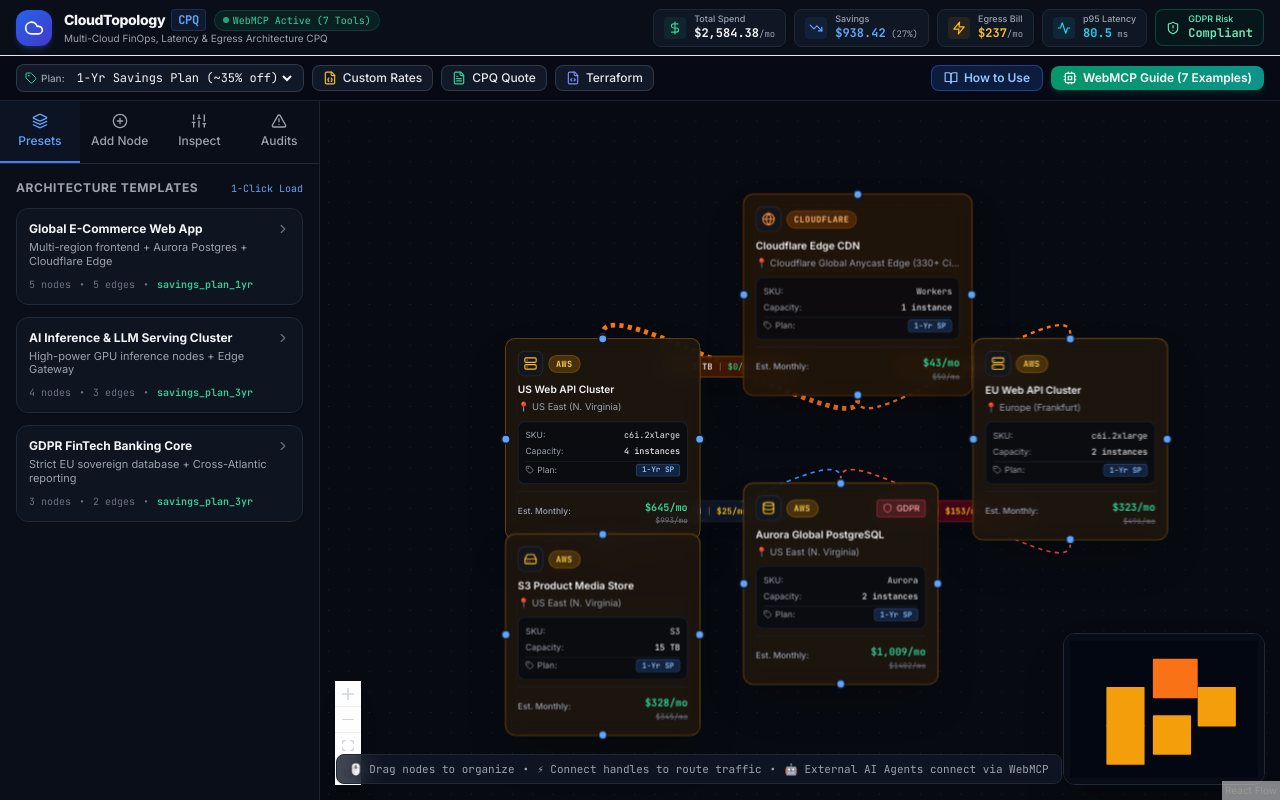
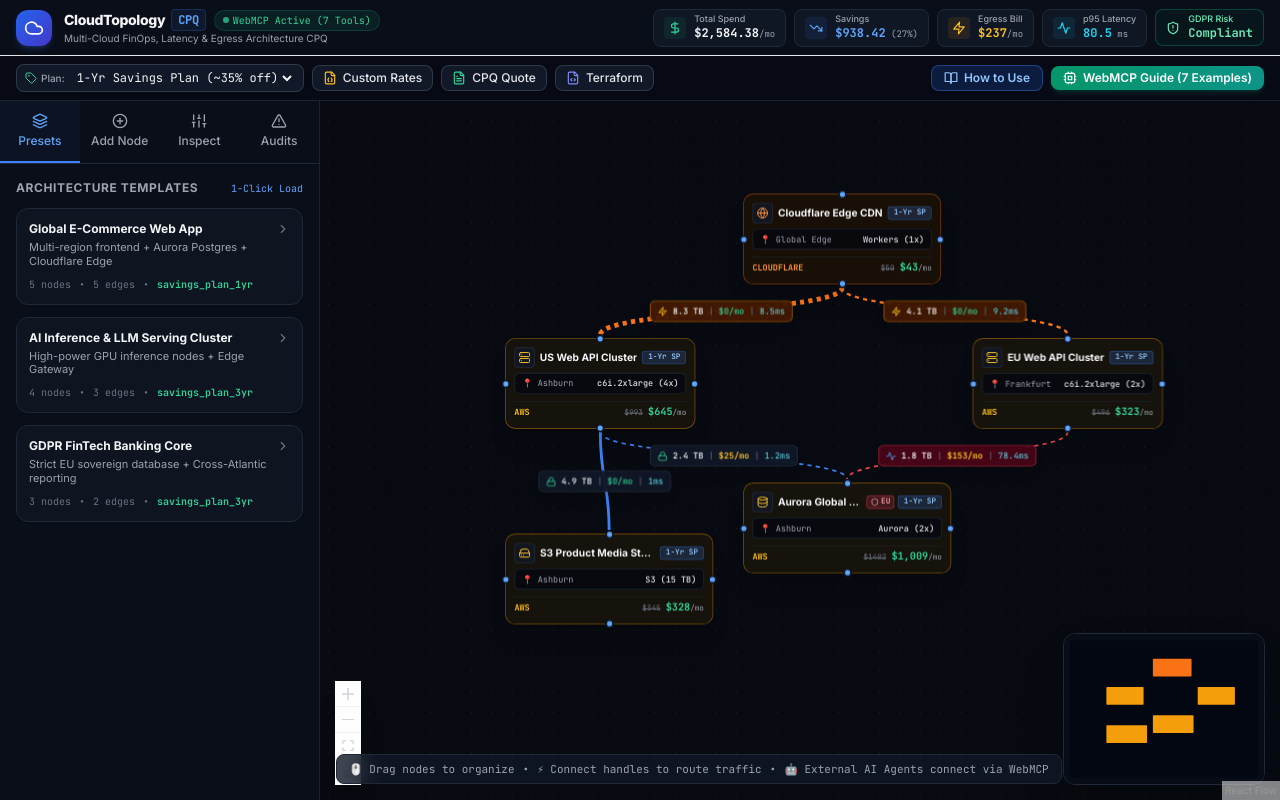
Before and after one commit to sachinm207/cloudtopology-cpq, a React (Vite) app: page / in a window 1280 px wide. Built offline with nearby package versions, Linux system fonts and the light colour scheme.

Commit message:
style: Reduce node card height by 40% for sleek high-density multi-region canvas

```diff
--- a/src/components/CustomNode.tsx
+++ b/src/components/CustomNode.tsx
@@ -1,32 +1,32 @@
 import { memo } from 'react';
 import { Handle, Position } from '@xyflow/react';
-import { Server, Database, HardDrive, Globe, Shield, Layers, Tag } from 'lucide-react';
+import { Server, Database, HardDrive, Globe, Shield, Layers } from 'lucide-react';
 import { TopologyNodeData } from '../types/topology';
 import { CLOUD_REGIONS, RESOURCE_SKUS } from '../data/catalog';
 
 const providerStyles: Record<string, { bg: string; border: string; badge: string; text: string }> = {
   aws: {
-    bg: 'bg-[#1E170F]/90',
+    bg: 'bg-[#18130D]/95',
     border: 'border-amber-500/40 hover:border-amber-500',
-    badge: 'bg-amber-500/20 text-amber-300 border-amber-500/30',
+    badge: 'bg-amber-500/15 text-amber-300 border-amber-500/30',
     text: 'text-amber-400',
   },
   gcp: {
-    bg: 'bg-[#0E1B2E]/90',
+    bg: 'bg-[#0B1524]/95',
     border: 'border-blue-500/40 hover:border-blue-500',
-    badge: 'bg-blue-500/20 text-blue-300 border-blue-500/30',
+    badge: 'bg-blue-500/15 text-blue-300 border-blue-500/30',
     text: 'text-blue-400',
   },
   azure: {
-    bg: 'bg-[#0D1C29]/90',
+    bg: 'bg-[#0A1620]/95',
     border: 'border-cyan-500/40 hover:border-cyan-500',
-    badge: 'bg-cyan-500/20 text-cyan-300 border-cyan-500/30',
+    badge: 'bg-cyan-500/15 text-cyan-300 border-cyan-500/30',
     text: 'text-cyan-400',
   },
   cloudflare: {
-    bg: 'bg-[#221609]/90',
+    bg: 'bg-[#1A1107]/95',
     border: 'border-orange-500/40 hover:border-orange-500',
-    badge: 'bg-orange-500/20 text-orange-300 border-orange-500/30',
+    badge: 'bg-orange-500/15 text-orange-300 border-orange-500/30',
     text: 'text-orange-400',
   },
 };
@@ -42,9 +42,9 @@
 
 const planLabels: Record<string, { label: string; bg: string; text: string }> = {
   on_demand: { label: 'On-Demand', bg: 'bg-gray-800 text-gray-300 border-gray-700', text: 'text-gray-300' },
-  savings_plan_1yr: { label: '1-Yr SP (~35% off)', bg: 'bg-blue-500/20 text-blue-300 border-blue-500/30', text: 'text-blue-400' },
-  savings_plan_3yr: { label: '3-Yr SP (~55% off)', bg: 'bg-emerald-500/20 text-emerald-300 border-emerald-500/30', text: 'text-emerald-400' },
-  spot: { label: 'Spot (~65% off)', bg: 'bg-purple-500/20 text-purple-300 border-purple-500/30', text: 'text-purple-400' },
+  savings_plan_1yr: { label: '1-Yr SP', bg: 'bg-blue-500/20 text-blue-300 border-blue-500/30', text: 'text-blue-400' },
+  savings_plan_3yr: { label: '3-Yr SP', bg: 'bg-emerald-500/20 text-emerald-300 border-emerald-500/30', text: 'text-emerald-400' },
+  spot: { label: 'Spot', bg: 'bg-purple-500/20 text-purple-300 border-purple-500/30', text: 'text-purple-400' },
 };
 
 export const CustomNode = memo((props: any) => {
@@ -75,88 +75,74 @@
 
   const dynamicMonthlyCost = Math.round(onDemandTotal * (1 - discount));
 
+  // Capacity short display
+  const capacityLabel = data.serviceType === 'storage'
+    ? `${(data.allocatedStorageGb || 1000) / 1000} TB`
+    : `${data.instances || 1}x`;
+
+  const shortSku = sku?.name ? sku.name.split(' ')[1] || sku.name : data.skuId || 'Standard';
+
   return (
     <div
-      className={`relative rounded-xl border p-3.5 shadow-2xl backdrop-blur-md transition-all duration-200 min-w-[230px] max-w-[270px] ${
+      className={`relative rounded-xl border p-2.5 shadow-xl backdrop-blur-md transition-all duration-200 min-w-[210px] max-w-[245px] ${
         providerStyle.bg
       } ${providerStyle.border} ${
         selected ? 'ring-2 ring-blue-400 scale-[1.02] shadow-blue-500/20' : ''
       }`}
     >
       {/* Connection Handles */}
-      <Handle type="target" position={Position.Top} className="!w-3 !h-3 !bg-blue-400 !border-2 !border-gray-900" />
-      <Handle type="source" position={Position.Bottom} className="!w-3 !h-3 !bg-blue-400 !border-2 !border-gray-900" />
-      <Handle type="target" position={Position.Left} className="!w-3 !h-3 !bg-blue-400 !border-2 !border-gray-900" />
-      <Handle type="source" position={Position.Right} className="!w-3 !h-3 !bg-blue-400 !border-2 !border-gray-900" />
+      <Handle type="target" position={Position.Top} className="!w-2.5 !h-2.5 !bg-blue-400 !border-2 !border-gray-900" />
+      <Handle type="source" position={Position.Bottom} className="!w-2.5 !h-2.5 !bg-blue-400 !border-2 !border-gray-900" />
+      <Handle type="target" position={Position.Left} className="!w-2.5 !h-2.5 !bg-blue-400 !border-2 !border-gray-900" />
+      <Handle type="source" position={Position.Right} className="!w-2.5 !h-2.5 !bg-blue-400 !border-2 !border-gray-900" />
 
-      {/* Header: Provider & Service Type */}
-      <div className="flex items-center justify-between gap-2 mb-2">
-        <div className="flex items-center gap-1.5">
-          <div className={`p-1.5 rounded-lg bg-gray-900/60 border border-gray-700/50 ${providerStyle.text}`}>
-            <ServiceIcon className="w-4 h-4" />
+      {/* Row 1: Icon + Title + Plan & GDPR Badges */}
+      <div className="flex items-center justify-between gap-1.5 mb-1.5">
+        <div className="flex items-center gap-1.5 min-w-0">
+          <div className={`p-1 rounded bg-gray-900/80 border border-gray-700/50 ${providerStyle.text} flex-shrink-0`}>
+            <ServiceIcon className="w-3.5 h-3.5" />
           </div>
-          <span className={`text-[10px] font-mono font-bold tracking-wider px-2 py-0.5 rounded-full border ${providerStyle.badge}`}>
-            {provider.toUpperCase()}
+          <span className="font-bold text-xs text-gray-100 truncate">
+            {data.label || 'Node'}
           </span>
         </div>
 
-        {data.isPII && (
-          <span className="flex items-center gap-1 text-[10px] font-medium px-1.5 py-0.5 rounded bg-rose-500/20 text-rose-300 border border-rose-500/40" title="Contains PII Data - Subject to GDPR">
-            <Shield className="w-3 h-3 text-rose-400" />
-            GDPR
-          </span>
-        )}
-      </div>
-
-      {/* Node Title */}
-      <div className="font-semibold text-xs text-gray-100 truncate mb-1">
-        {data.label || 'Node'}
-      </div>
-
-      {/* Region & SKU Info */}
-      <div className="text-[11px] text-gray-400 mb-2 truncate">
-        📍 {region?.name || data.regionId || 'Global'}
-      </div>
-
-      {/* Specs / Details */}
-      <div className="bg-gray-950/60 rounded-lg p-2 border border-gray-800/80 mb-2 space-y-1">
-        <div className="flex justify-between items-center text-[10px] text-gray-300">
-          <span className="text-gray-400">SKU:</span>
-          <span className="font-mono text-gray-200 truncate max-w-[120px]" title={sku?.name}>
-            {sku?.name ? sku.name.split(' ')[1] || sku.name : data.skuId || 'Standard'}
-          </span>
-        </div>
-        <div className="flex justify-between items-center text-[10px] text-gray-300">
-          <span className="text-gray-400">Capacity:</span>
-          <span className="font-mono font-medium text-gray-200">
-            {data.serviceType === 'storage'
-              ? `${(data.allocatedStorageGb || 1000) / 1000} TB`
-              : `${data.instances || 1} instance${(data.instances || 1) > 1 ? 's' : ''}`
-            }
-          </span>
-        </div>
-        <div className="flex justify-between items-center text-[10px] text-gray-300 pt-0.5 border-t border-gray-800/60">
-          <span className="text-gray-400 flex items-center gap-1">
-            <Tag className="w-2.5 h-2.5" /> Plan:
-          </span>
-          <span className={`font-mono text-[9px] px-1.5 py-0.2 rounded border font-semibold ${tierInfo.bg}`}>
-            {effectiveTier === 'on_demand' ? 'On-Demand' : effectiveTier === 'savings_plan_1yr' ? '1-Yr SP' : effectiveTier === 'savings_plan_3yr' ? '3-Yr SP' : 'Spot'}
+        <div className="flex items-center gap-1 flex-shrink-0">
+          {data.isPII && (
+            <span className="text-[9px] font-mono font-semibold px-1 py-0.2 rounded bg-rose-500/20 text-rose-300 border border-rose-500/40 flex items-center gap-0.5">
+              <Shield className="w-2.5 h-2.5" /> EU
+            </span>
+          )}
+          <span className={`text-[9px] font-mono font-semibold px-1.5 py-0.2 rounded border ${tierInfo.bg}`}>
+            {tierInfo.label}
           </span>
         </div>
       </div>
 
-      {/* Footer: Price Badge */}
-      <div className="flex items-center justify-between pt-1 border-t border-gray-800/60">
-        <span className="text-[10px] text-gray-400 font-medium">Est. Monthly:</span>
-        <div className="text-right">
-          <span className="font-mono text-xs font-bold text-emerald-400">
-            ${dynamicMonthlyCost.toLocaleString()}/mo
-          </span>
+      {/* Row 2: Region & Spec Chip */}
+      <div className="flex items-center justify-between text-[10px] text-gray-400 bg-gray-950/70 rounded-md px-2 py-1 mb-2 border border-gray-800/80 font-mono">
+        <span className="truncate max-w-[110px]" title={region?.name || data.regionId}>
+          📍 {region?.city || region?.name || data.regionId}
+        </span>
+        <span className="text-gray-300 font-semibold truncate max-w-[100px]" title={`${shortSku} (${capacityLabel})`}>
+          {shortSku} ({capacityLabel})
+        </span>
+      </div>
+
+      {/* Row 3: Compact Footer Price */}
+      <div className="flex items-center justify-between pt-1 border-t border-gray-800/60 text-[11px]">
+        <span className="text-[10px] text-gray-400 font-mono">
+          <span className={`font-bold uppercase ${providerStyle.text}`}>{provider}</span>
+        </span>
+        <div className="flex items-baseline gap-1.5">
           {discount > 0 && (
-            <span className="text-[9px] text-gray-500 line-through block font-mono">
-              ${Math.round(onDemandTotal)}/mo
+            <span className="text-[9px] text-gray-500 line-through font-mono">
+              ${Math.round(onDemandTotal)}
             </span>
           )}
+          <span className="font-mono text-xs font-bold text-emerald-400">
+            ${dynamicMonthlyCost.toLocaleString()}<span className="text-[9px] text-gray-400 font-normal">/mo</span>
+          </span>
         </div>
       </div>
     </div>
```
Also changed, not shown: screenshot.png.
